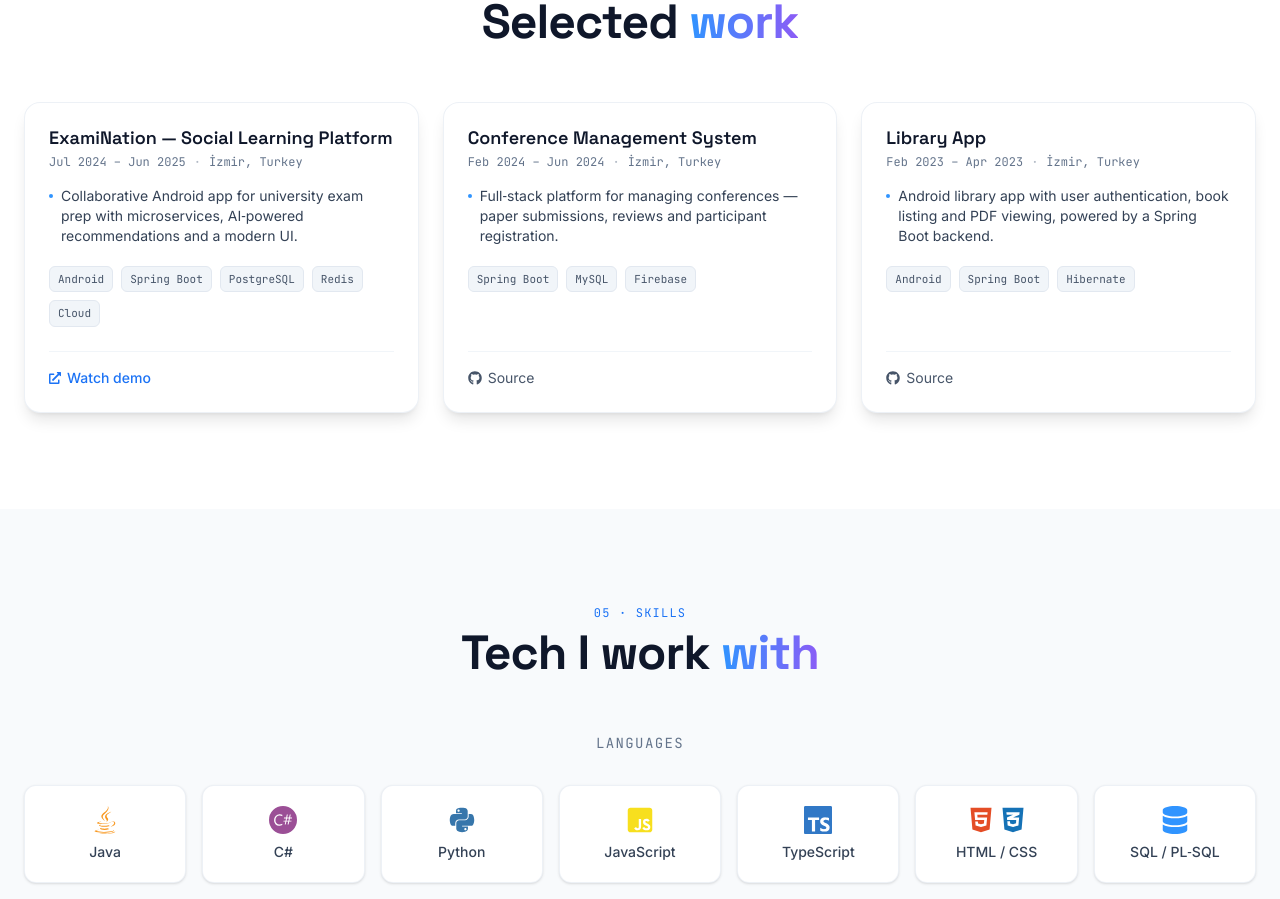
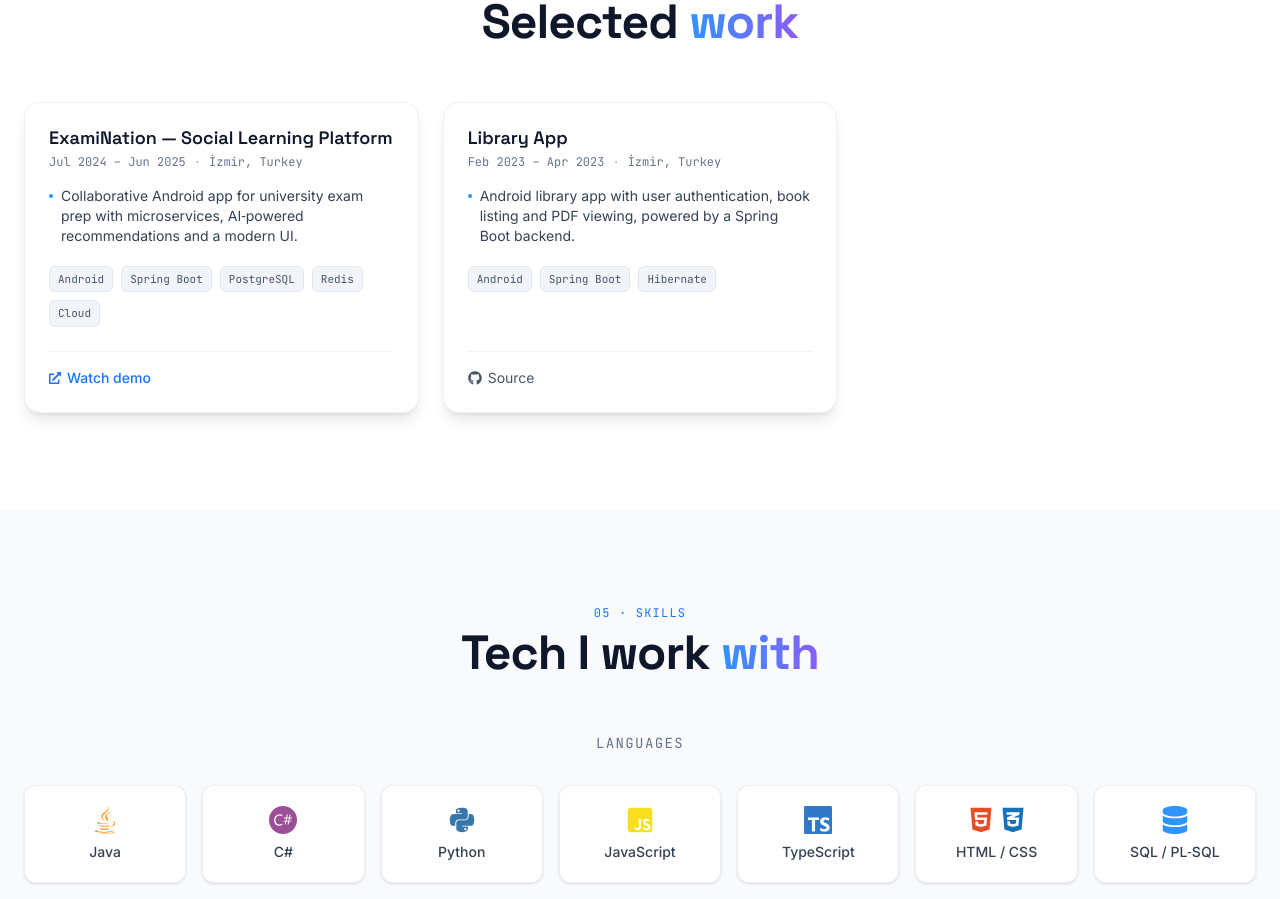
Before and after one commit to berkayblm/personal-web, a React (Create React App) app: page / in a window 1280 px wide. Shown: the part 3200-4099 px from the top of the page. Built offline with nearby package versions, Linux system fonts and the light colour scheme.

Commit message:
smol fix

```diff
--- a/src/i18n.js
+++ b/src/i18n.js
@@ -112,16 +112,6 @@ const resources = {
             ],
             tech: ['Android', 'Spring Boot', 'PostgreSQL', 'Redis', 'Cloud'],
             demo: 'https://youtu.be/udNuJvmDvvk'
-          },
-          {
-            title: 'Conference Management System',
-            location: 'İzmir, Turkey',
-            date: 'Feb 2024 – Jun 2024',
-            description: [
-              'Full‑stack platform for managing conferences — paper submissions, reviews and participant registration.'
-            ],
-            tech: ['Spring Boot', 'MySQL', 'Firebase'],
-            repo: 'https://github.com/berkayblm/Conference_Management_System'
           },
           {
             title: 'Library App',
@@ -290,16 +280,6 @@ const resources = {
             demo: 'https://youtu.be/udNuJvmDvvk'
           },
           {
-            title: 'Konferans Yönetim Sistemi',
-            location: 'İzmir, Türkiye',
-            date: 'Şub 2024 – Haz 2024',
-            description: [
-              'Makale gönderimi, değerlendirme ve katılımcı kaydı için tam kapsamlı bir konferans yönetim platformu.'
-            ],
-            tech: ['Spring Boot', 'MySQL', 'Firebase'],
-            repo: 'https://github.com/berkayblm/Conference_Management_System'
-          },
-          {
             title: 'Kütüphane Uygulaması',
             location: 'İzmir, Türkiye',
             date: 'Şub 2023 – Nis 2023',
```
